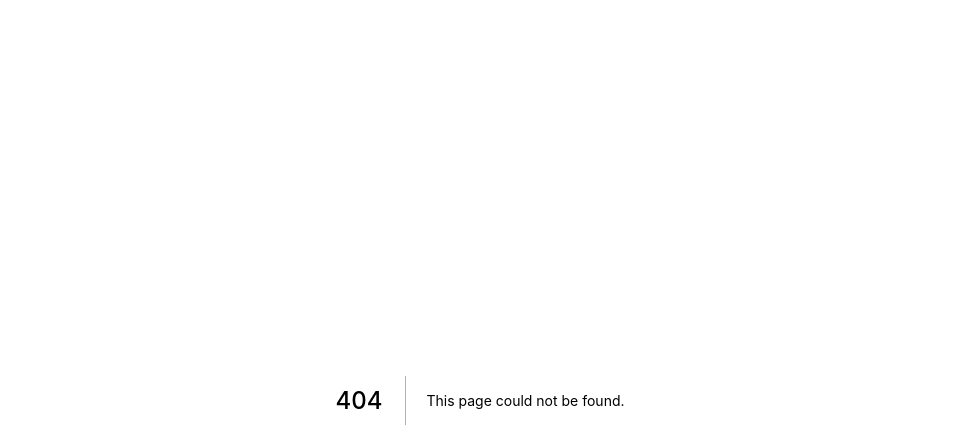
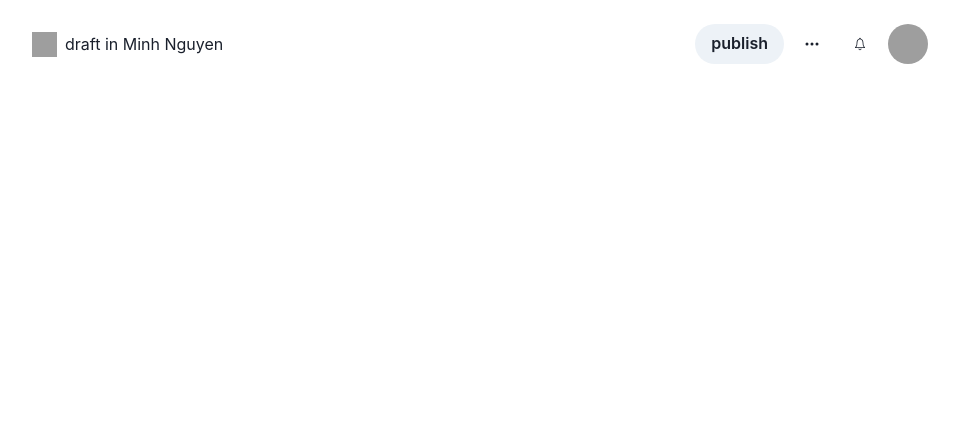
Before and after one commit to tungminh111/ML-overflow, a Next.js app: page /articles/1/edit in a window 1280 px wide. Before the commit this address had no page. Shown: the top 448 px of the page, without its empty margins (160-1119 px from the left). Built offline with nearby package versions, Linux system fonts and the light colour scheme; grey boxes are pictures that could not be loaded.

Commit message:
add edit article header

```diff
--- a/components/ArticleOverviewItem.js
+++ b/components/ArticleOverviewItem.js
@@ -9,6 +9,7 @@ import {
   Flex,
 } from "@chakra-ui/react";
 import { AiOutlineLike } from "react-icons/ai";
+import clapIcon from "../public/clap.svg";
 
 function ArticleOverviewItem(props) {
   let data = props.data;
--- a/components/UserInfoAvatar.js
+++ b/components/UserInfoAvatar.js
@@ -1,6 +1,7 @@
 import { VStack, Image, Button, Text, Heading, Spacer } from "@chakra-ui/react";
 
 function UserInfoAvatar(props) {
+  let data = props.data;
   return (
     <VStack
       position="sticky"
@@ -15,7 +16,7 @@ function UserInfoAvatar(props) {
         alt="Segun Adebayo"
       />
       <Spacer />
-      <Heading size="sm"> {props.name} </Heading>
+      <Heading size="sm"> {data.name} </Heading>
       <Spacer />
       <Button borderRadius="40px"> Follow </Button>
     </VStack>
--- /dev/null
+++ b/components/common/ImageButton.js
@@ -0,0 +1,11 @@
+import { Image } from "@chakra-ui/react";
+
+function ImageButton(props) {
+  return (
+    <button>
+      <Image {...props} alt="Not found" />
+    </button>
+  );
+}
+
+export default ImageButton;
--- /dev/null
+++ b/components/common/PageIcon.js
@@ -0,0 +1,16 @@
+import { Image } from "@chakra-ui/react";
+import clapIcon from "../../public/clap.svg";
+
+function PageIcon(props) {
+  return (
+    <Image
+      width={25}
+      height={25}
+      src={clapIcon}
+      alt="MLOverflower"
+      {...props}
+    />
+  );
+}
+
+export default PageIcon;
--- /dev/null
+++ b/components/edit_article/EditArticle.js
@@ -0,0 +1,12 @@
+import { VStack } from "@chakra-ui/react";
+import EditArticleHeader from "./EditArticleHeader";
+
+function EditArticle(props) {
+  return (
+    <VStack>
+      <EditArticleHeader w="70vw" data={props.userData} />
+    </VStack>
+  );
+}
+
+export default EditArticle;
--- /dev/null
+++ b/components/edit_article/EditArticleHeader.js
@@ -0,0 +1,41 @@
+import {
+  Text,
+  Button,
+  Heading,
+  IconButton,
+  HStack,
+  Flex,
+  Spacer,
+  Divider,
+  VStack,
+  Icon,
+  Image,
+} from "@chakra-ui/react";
+
+import PageIcon from "../common/PageIcon";
+import { BsThreeDots } from "react-icons/bs";
+import { IoIosNotificationsOutline } from "react-icons/io";
+import ImageButton from "../common/ImageButton";
+
+function EditArticleHeader(props) {
+  let data = props.data;
+  return (
+    <VStack {...props}>
+      <Flex w="100%" py="3vh">
+        <HStack>
+          <PageIcon />
+          <Text> {"draft in @".replace("@", data.name)} </Text>
+        </HStack>
+        <Spacer />
+        <HStack>
+          <Button borderRadius="40px"> publish </Button>
+          <IconButton variant="ghost" icon={<BsThreeDots />} />
+          <IconButton variant="ghost" icon={<IoIosNotificationsOutline />} />
+          <ImageButton boxSize="40px" borderRadius="40px" src={data.avatar} />
+        </HStack>
+      </Flex>
+    </VStack>
+  );
+}
+
+export default EditArticleHeader;
--- a/data/UserData.js
+++ b/data/UserData.js
@@ -4,6 +4,7 @@ const test_data = () => {
   return [
     {
       name: "Minh Nguyen",
+      avatar: "https://bit.ly/sage-adebayo",
       followers: 322,
       username: "minhnguyen",
       title: "Student at VNU",
--- /dev/null
+++ b/pages/articles/[slug]/edit/index.js
@@ -0,0 +1,17 @@
+import EditArticle from "../../../../components/edit_article/EditArticle";
+import UserData from "../../../../data/UserData";
+
+function EditArticlePage(props) {
+	return <EditArticle {...props} />;
+}
+
+export default EditArticlePage;
+
+export async function getServerSideProps(context) {
+	return {
+		props: {
+			userData: UserData.getTestUserData(),
+			articleData: UserData.getTestUserData().article[0],
+		},
+	};
+}
```
Also changed, not shown: pages/articles/[slug]/index.js (renamed from pages/articles/[slug].js), public/vkminh.jpeg (added), 1 other file (tests, documents, lock files or other folders).
